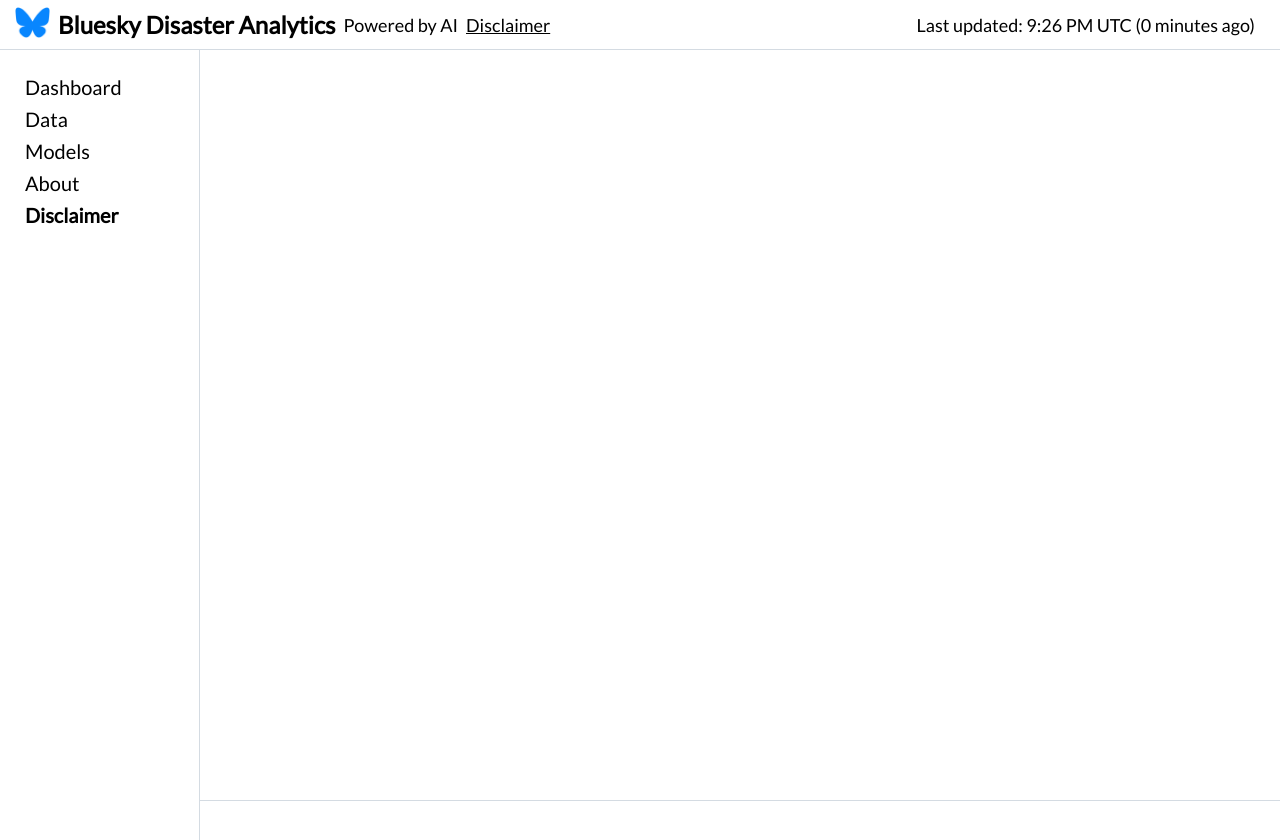
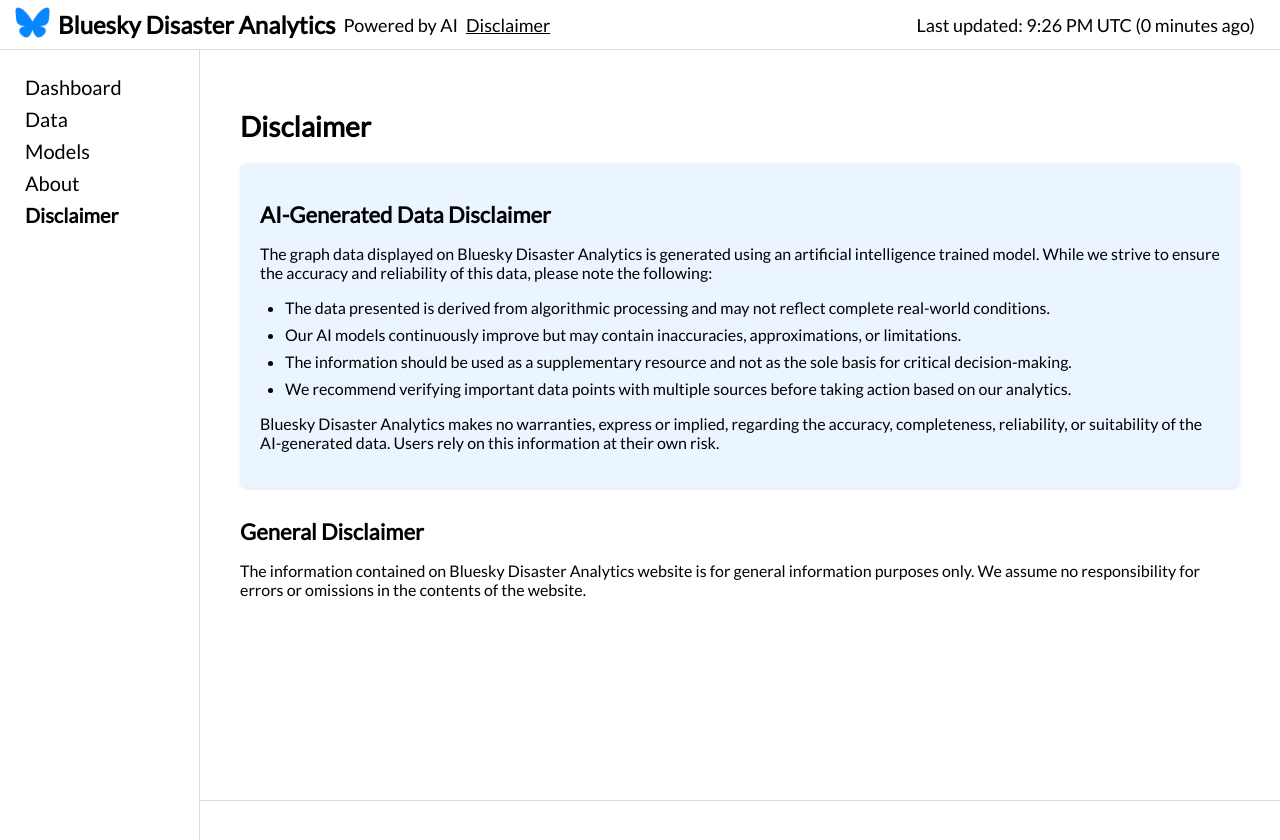
Before and after one commit to Azia-Bay/Capstone-Project, a Next.js app in the folder frontend/: page /disclaimer in a window 1280 px wide. Shown: the top 840 px of the page. Built offline with nearby package versions, Linux system fonts and the light colour scheme.

Commit message:
Update disclaimer.tsx

```diff
--- a/frontend/pages/disclaimer.tsx
+++ b/frontend/pages/disclaimer.tsx
@@ -1,7 +1,5 @@
 import { Lato } from "next/font/google";
-
 import Head from "next/head"
-
 import Header from "../components/header";
 import Navbar from "../components/navbar";
 import Footer from "../components/footer";
@@ -20,6 +18,67 @@ export default function Disclaimer() {
 
             <Header />
             <Navbar />
+
+            <main style={{
+                marginLeft: "200px", // Matches navbar width
+                marginTop: "70px",   // Provides space below fixed header (50px + extra padding)
+                padding: "20px 40px"
+            }}>
+                <h1 style={{
+                    fontSize: "28px",
+                    fontWeight: "bold",
+                    marginBottom: "20px"
+                }}>Disclaimer</h1>
+
+                <div style={{
+                    backgroundColor: "#EBF5FF",
+                    padding: "20px",
+                    borderRadius: "8px",
+                    marginBottom: "30px",
+                    boxShadow: "0 1px 3px rgba(0,0,0,0.1)"
+                }}>
+                    <h2 style={{
+                        fontSize: "22px",
+                        fontWeight: "bold",
+                        marginBottom: "15px"
+                    }}>AI-Generated Data Disclaimer</h2>
+
+                    <p style={{marginBottom: "15px"}}>
+                        The graph data displayed on Bluesky Disaster Analytics is generated using an artificial intelligence trained model.
+                        While we strive to ensure the accuracy and reliability of this data, please note the following:
+                    </p>
+
+                    <ul style={{
+                        listStyleType: "disc",
+                        paddingLeft: "25px",
+                        marginBottom: "15px"
+                    }}>
+                        <li style={{marginBottom: "8px"}}>The data presented is derived from algorithmic processing and may not reflect complete real-world conditions.</li>
+                        <li style={{marginBottom: "8px"}}>Our AI models continuously improve but may contain inaccuracies, approximations, or limitations.</li>
+                        <li style={{marginBottom: "8px"}}>The information should be used as a supplementary resource and not as the sole basis for critical decision-making.</li>
+                        <li style={{marginBottom: "8px"}}>We recommend verifying important data points with multiple sources before taking action based on our analytics.</li>
+                    </ul>
+
+                    <p>
+                        Bluesky Disaster Analytics makes no warranties, express or implied, regarding the accuracy, completeness, reliability,
+                        or suitability of the AI-generated data. Users rely on this information at their own risk.
+                    </p>
+                </div>
+
+                <div style={{marginBottom: "30px"}}>
+                    <h2 style={{
+                        fontSize: "22px",
+                        fontWeight: "bold",
+                        marginBottom: "15px"
+                    }}>General Disclaimer</h2>
+
+                    <p>
+                        The information contained on Bluesky Disaster Analytics website is for general information purposes only.
+                        We assume no responsibility for errors or omissions in the contents of the website.
+                    </p>
+                </div>
+            </main>
+
             <Footer />
 
             <style jsx global>{`
```
